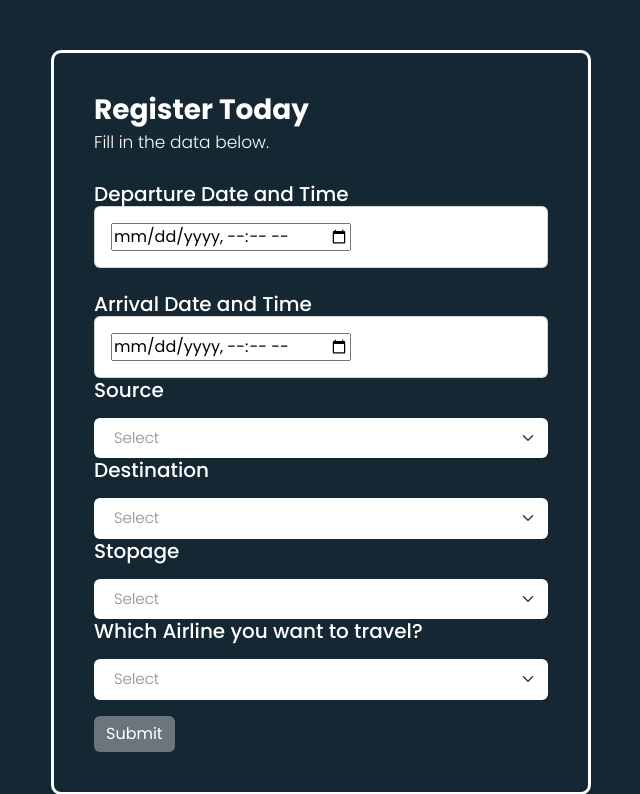
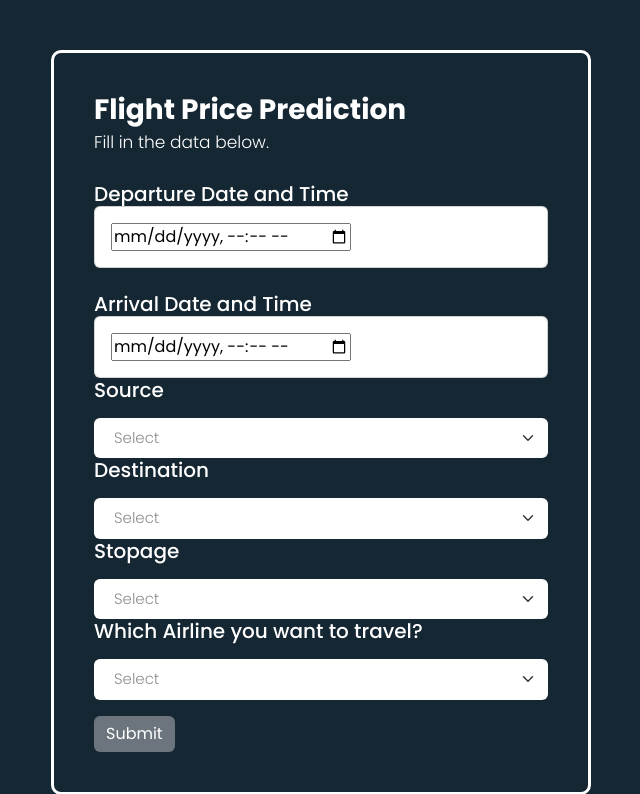
Before and after one commit to NikhilModi488/Flight-Price-Prediction, a Flask app: page / in a window 1280 px wide. Shown: the top 794 px of the page, without its empty margins (69-709 px from the left). Run offline with Flask 2, Linux system fonts and the light colour scheme; parts of the project's set-up code (start-up, migrations or seed data) failed here and were passed over.

Commit message:
Update home.html

```diff
--- a/templates/home.html
+++ b/templates/home.html
@@ -167,7 +167,7 @@ html, body {
             <!-- <div class="form-holder"> -->
                 <div class="form-content" style="width: 20%; margin-top: 50px; margin-left: 120px; margin-bottom: 50px;">
                     <div class="form-items">
-                        <h3>Register Today</h3>
+                        <h3>Flight Price Prediction</h3>
                         <p>Fill in the data below.</p>
                         <form action="/predict" method="POST" class="requires-validation" novalidate>
                             <h5 class="card-title" style="color:white">Departure Date and Time</h5>
```
